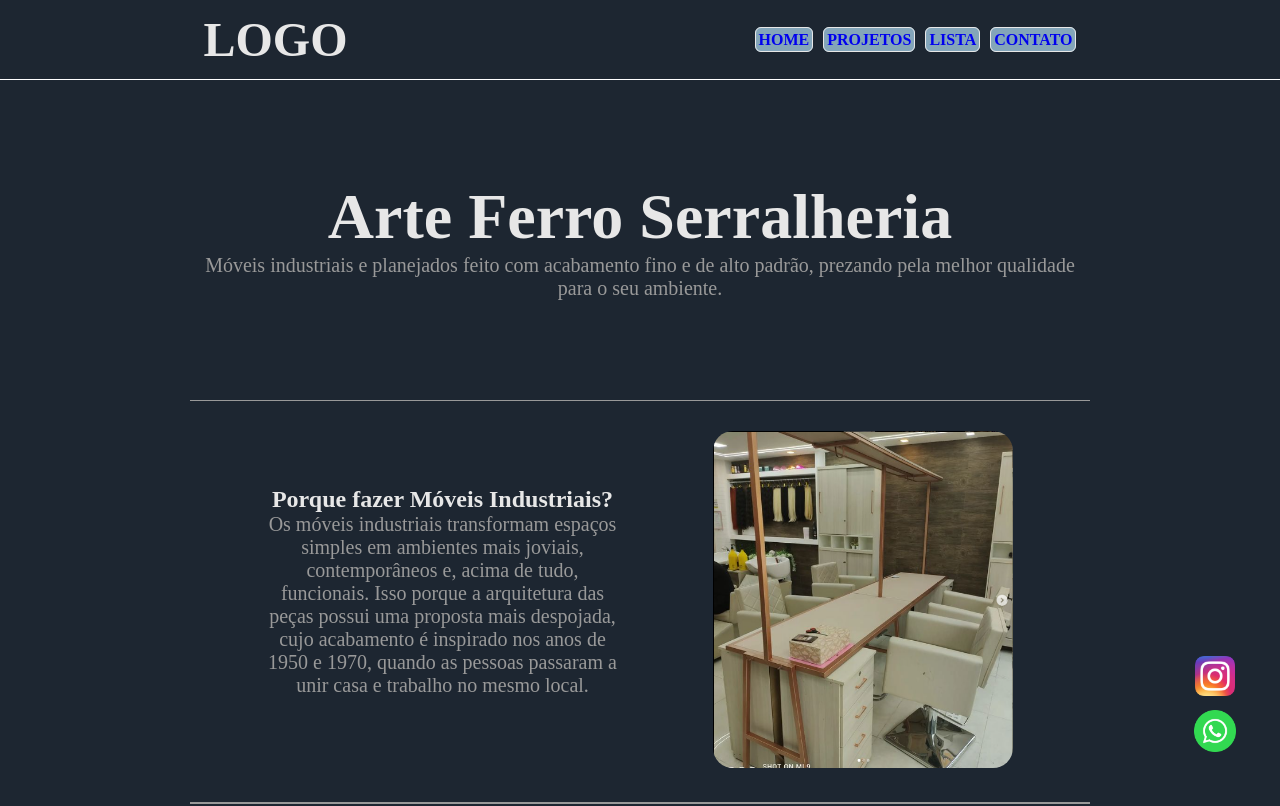
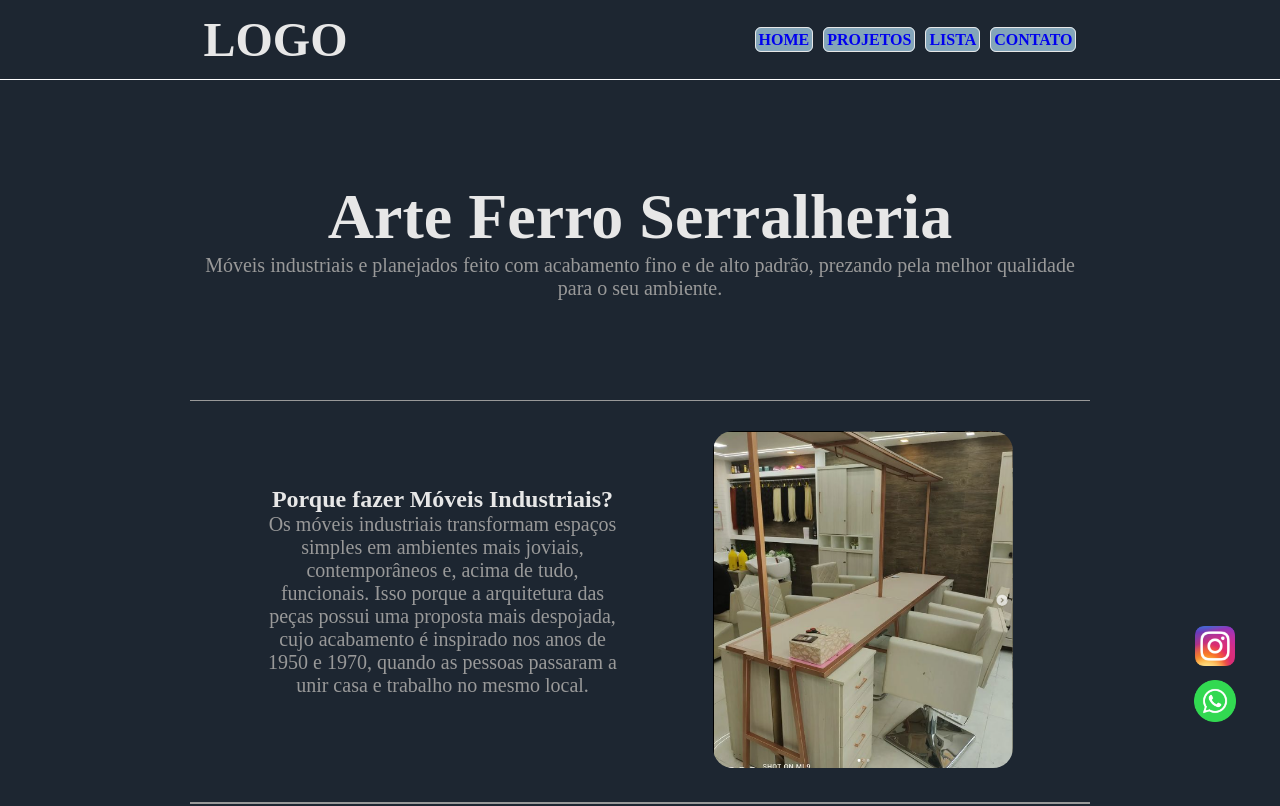
Before and after one commit to richardson-victer/arte-ferro-serralheria, a plain HTML site: page index.html in a window 1280 px wide. Shown: the top 806 px of the page. Drawn offline with Linux system fonts and the light colour scheme.

Commit message:
Update style.css

```diff
--- a/style.css
+++ b/style.css
@@ -201,7 +201,7 @@ footer{
 
 .whats {
     position: fixed;
-    bottom: 30px;
+    bottom: 60px;
     right: 30px;
     z-index: 9999;
 }
@@ -213,7 +213,7 @@ footer{
 
 .insta {
     position: fixed;
-    bottom: 100px;
+    bottom: 130px;
     right: 45px;
     z-index: 9999;
 }
```
